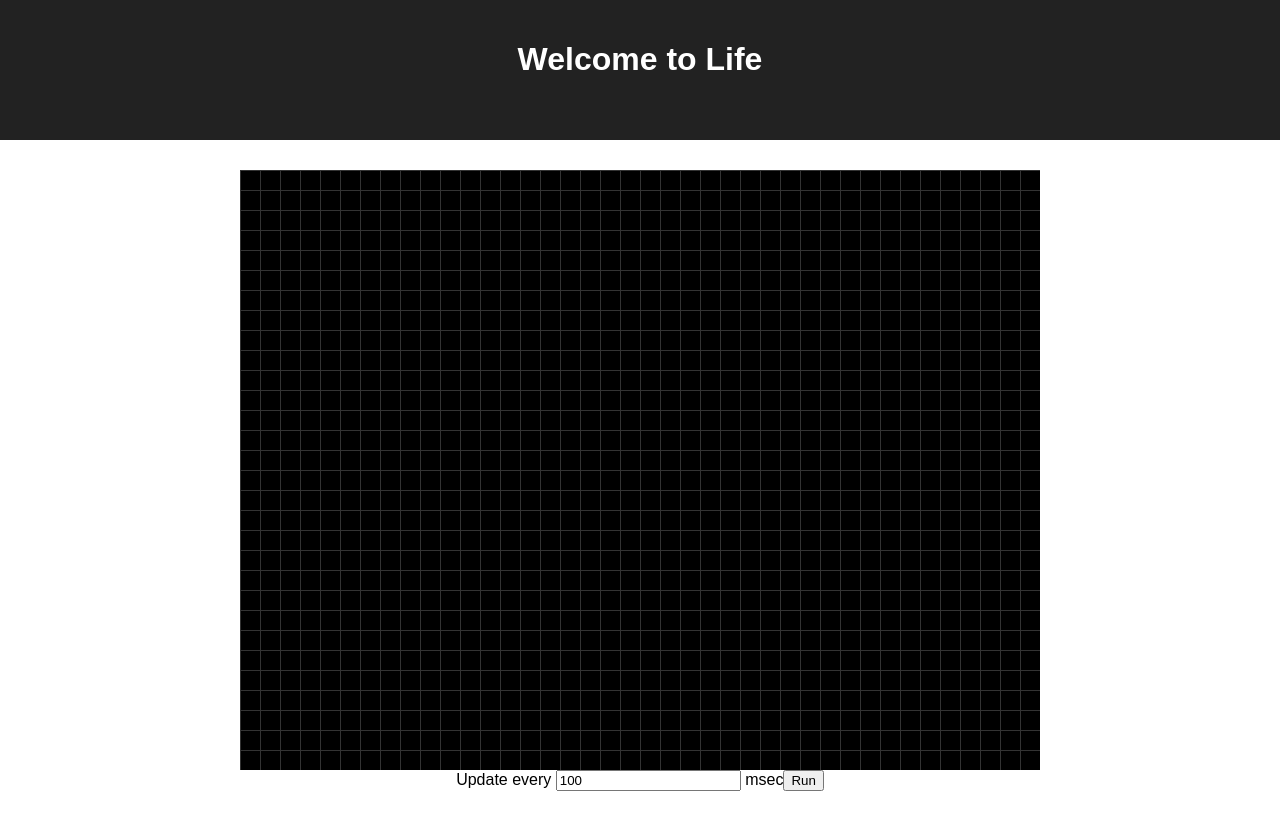
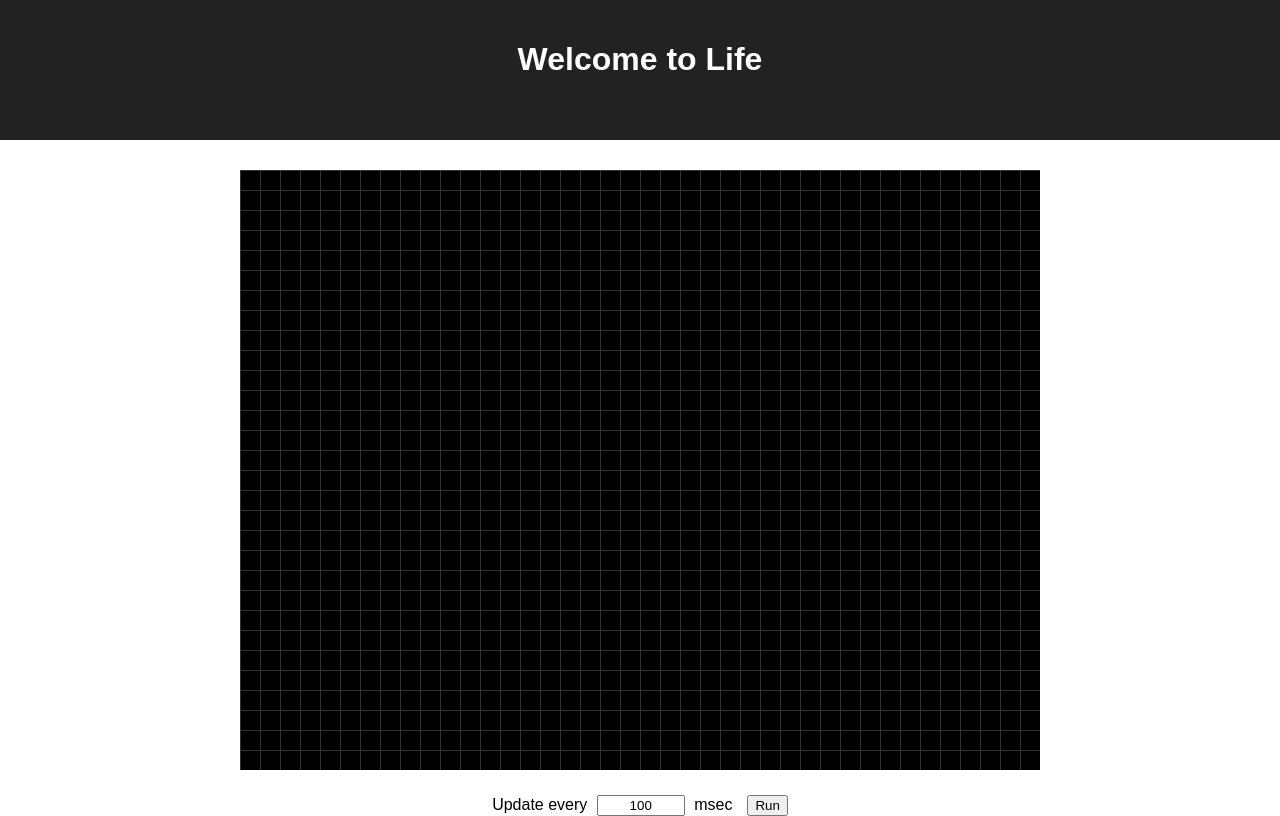
Before and after one commit to rayGreycloud/game-of-life, a React (Create React App) app: page / in a window 1280 px wide. Built offline with nearby package versions, Linux system fonts and the light colour scheme.

Commit message:
Add styles to input

```diff
--- a/src/Game.css
+++ b/src/Game.css
@@ -11,3 +11,21 @@
   background: #ccc;
   position: absolute;
 }
+
+.controls {
+  margin-top: 25px;
+}
+
+.controls input {
+  max-width: 80px;
+  text-align: center;
+}
+
+.input {
+  margin-left: 5px;
+  margin-right: 5px;
+}
+
+.button {
+  margin-left: 15px;
+}
```
